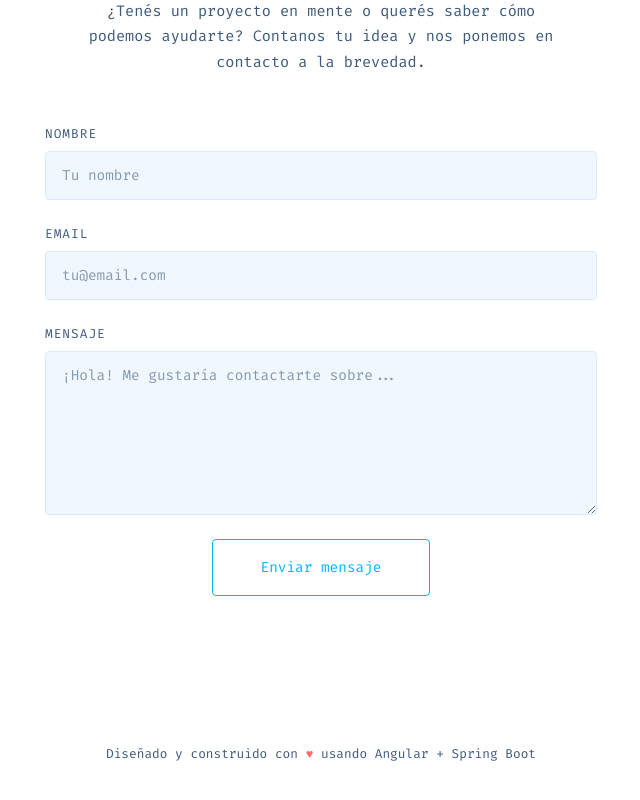
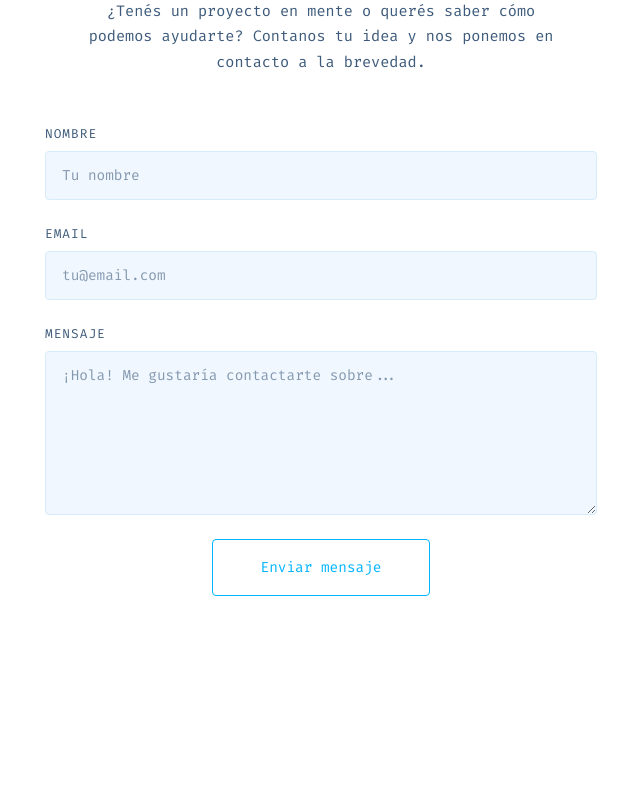
Before and after one commit to IngAngelOjeda/devportfolio, an Angular app in the folder frontend/: page / in a window 1280 px wide. Shown: the part 1990-2790 px from the top of the page, without its empty margins (319-959 px from the left). Built offline with nearby package versions, Linux system fonts and the light colour scheme; no server answers.

Commit message:
Remove footer text in `app.html` for cleaner UI

```diff
--- a/frontend/src/app/app.html
+++ b/frontend/src/app/app.html
@@ -11,9 +11,4 @@
 </main>
 
 <footer class="footer">
-  <p>
-    Diseñado y construido con
-    <span aria-label="amor">♥</span>
-    usando Angular + Spring Boot
-  </p>
 </footer>
```
